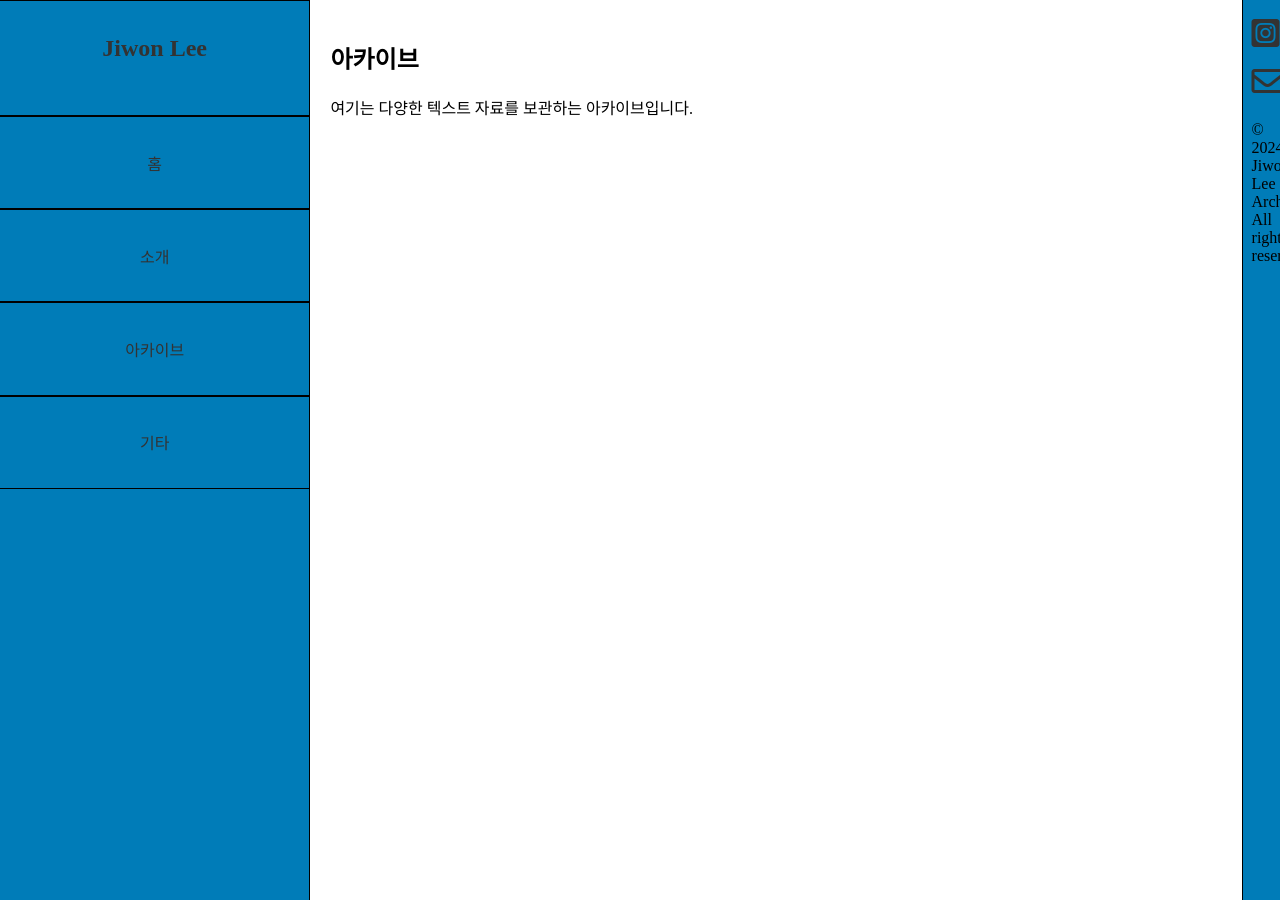
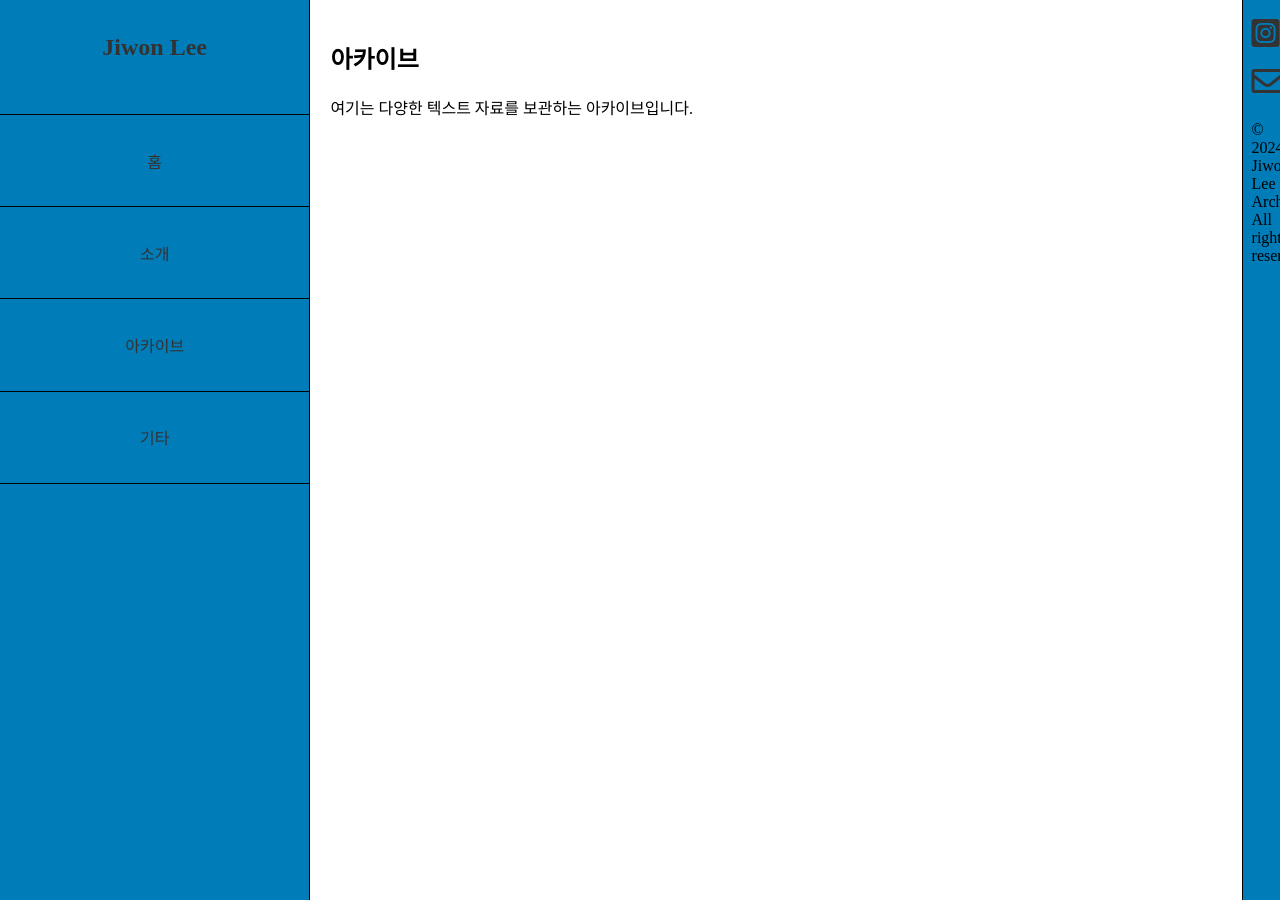
Before and after one commit to LfayeJ/archives, a Jekyll site: the page built from index.html, in a window 1280 px wide. Built offline with Jekyll 4.4.1, drawn with Linux system fonts in a browser that asks for light colours; some web fonts are replaced.

Commit message:
Update styles.css

```diff
--- a/assets/css/styles.css
+++ b/assets/css/styles.css
@@ -104,9 +104,10 @@ p {
 /* 그리드 항목 스타일 */
 .grid-item {
     grid-template-columns: repeat(auto-fill, minmax(calc((100vw - 3vw) / 4), 1fr));
-    border: 1px solid black; /* 그리드 항목 윤곽선 */
     border-left: none;
     border-right: none;
+    border-top: none; /* 중첩되는 부분의 위쪽 윤곽선 제거 */
+    border-bottom: 1px solid black; /* 중첩되는 부분의 아래쪽 윤곽선만 남기기 */
     text-align: center;
     background-color: #007cb8; /* 배경색 (선택사항) */
     padding: 2vw;
```
